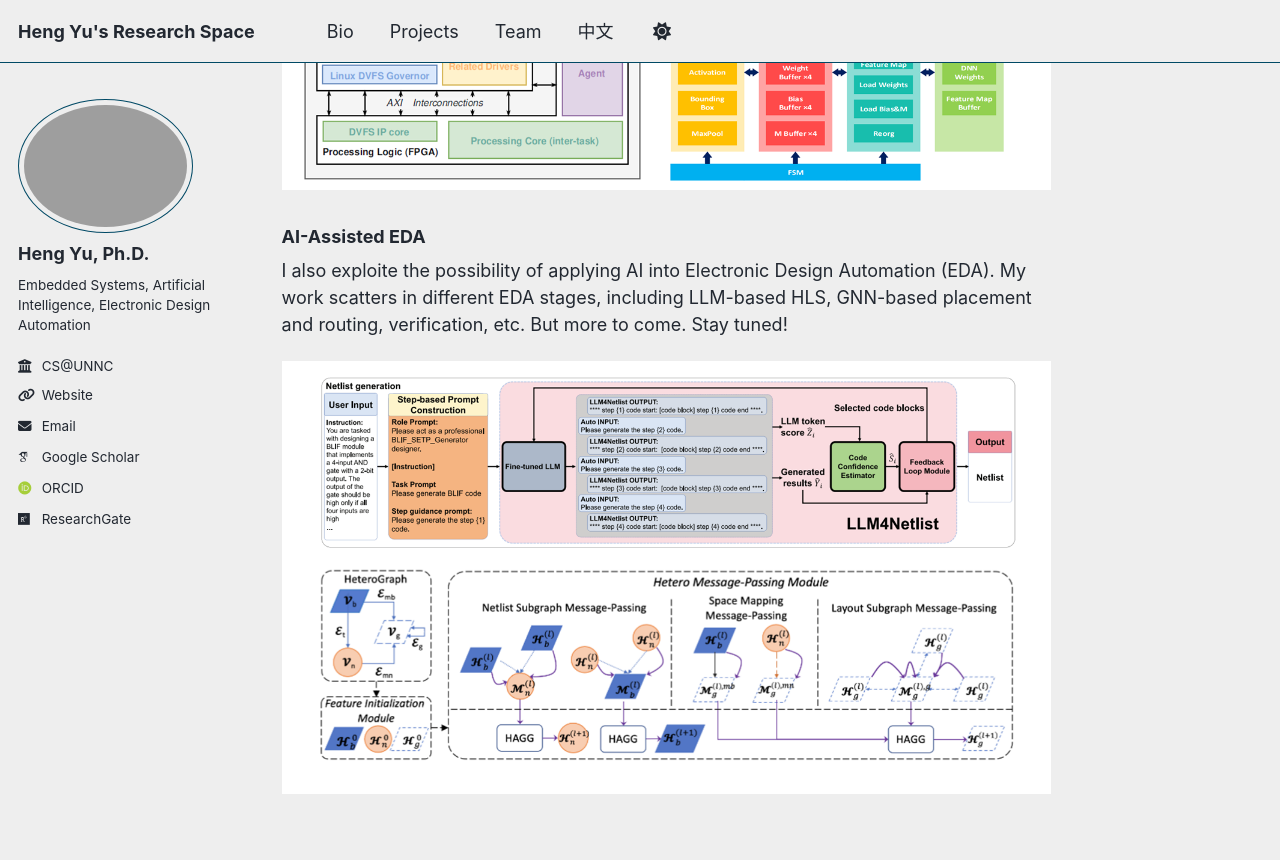
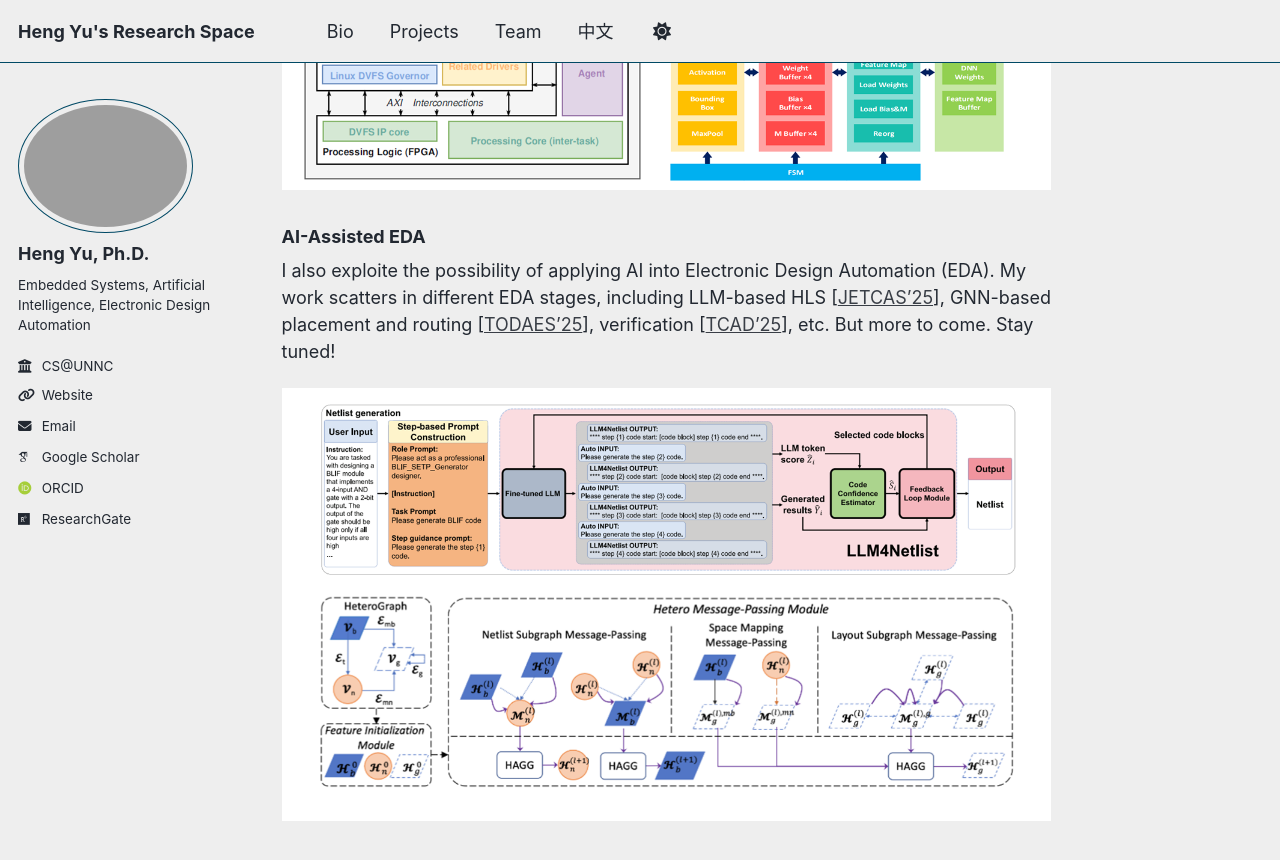
Before and after one commit to eleyuheng/eleyuheng.github.io, a Jekyll site: the page built from _pages/projects.md, in a window 1280 px wide and 900 px high, scrolled down 1753 px. Shown: the top 860 px of the window. Built offline with Jekyll 4.4.1, drawn with Linux system fonts in a browser that asks for light colours; some web fonts are replaced; a script that is not in the unit is left out.

Commit message:
Update projects.md
added AI-EDA papers

```diff
--- a/_pages/projects.md
+++ b/_pages/projects.md
@@ -16,6 +16,6 @@ Contemporary pathways to realize and optimize AI on embedded devices are model-l
 ![Embedded AI!](/images/EmbeddedAI.png "Embedded AI")
 
 ### AI-Assisted EDA
-I also exploite the possibility of applying AI into Electronic Design Automation (EDA). My work scatters in different EDA stages, including LLM-based HLS, GNN-based placement and routing, verification, etc. But more to come. Stay tuned!
+I also exploite the possibility of applying AI into Electronic Design Automation (EDA). My work scatters in different EDA stages, including LLM-based HLS [[JETCAS'25](https://doi.org/10.1109/JETCAS.2025.3568548)], GNN-based placement and routing [[TODAES'25](https://dl.acm.org/doi/10.1145/3773770)], verification [[TCAD'25](https://doi.org/10.1109/TCAD.2025.3567883)], etc. But more to come. Stay tuned!
 
 ![AI-Assisted EDA!](/images/AIAssistedEDA.png "AI-Assisted EDA")
```
